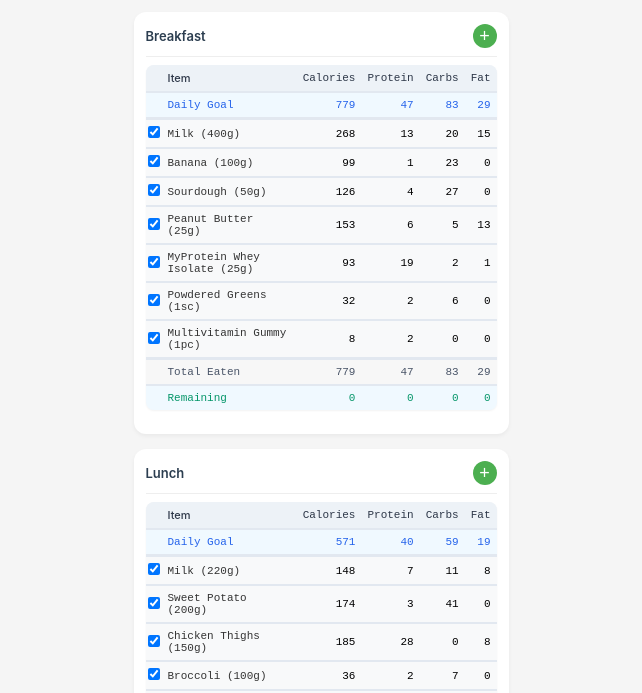
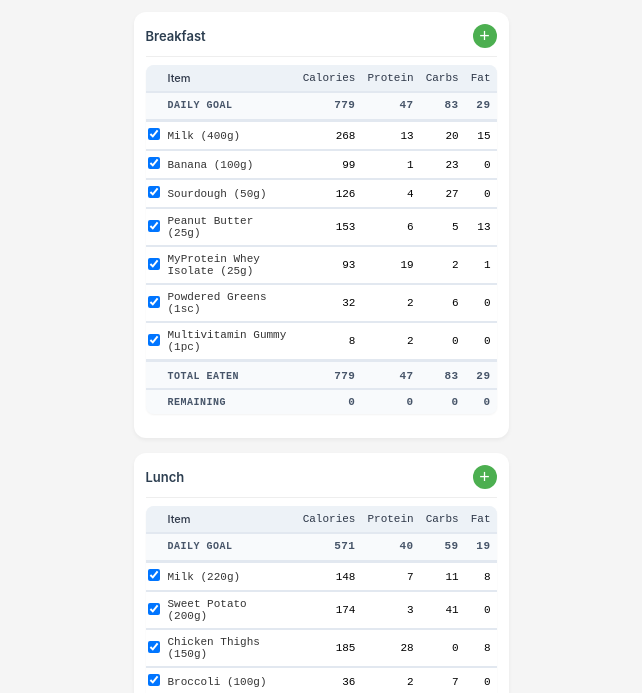
Before and after one commit to jkhart/personal, a plain HTML site: page diet-tracker/index.html in a window 1280 px wide. Shown: the part 41-734 px from the top of the page, without its empty margins (319-961 px from the left). Drawn offline with Linux system fonts and the light colour scheme.

Commit message:
Improve visual hierarchy of meal tables
- Make summary rows (Goal, Total, Remaining) more distinct
- Use uppercase text and smaller font for summary rows
- Remove colored backgrounds in favor of subtle grays
- Add stronger dividers between sections
- Improve spacing around summary rows
- Keep red only for negative values

```diff
--- a/diet-tracker/style.css
+++ b/diet-tracker/style.css
@@ -176,42 +176,72 @@ h1 {
 
 /* Goal row styling */
 .items-table tr.goal-row {
-    background: #f0f9ff;
-    font-weight: 500;
+    background: #f8fafc;
+    font-weight: 600;
 }
 
 .items-table tr.goal-row td {
-    color: #2563eb;
+    color: #475569;
     border-bottom: 2px solid #e2e8f0;
+    text-transform: uppercase;
+    font-size: 10px;
+    letter-spacing: 0.5px;
 }
 
 /* Summary row styling */
 .items-table tr.summary-row {
-    background: #f7f7f7;
-    font-weight: 500;
+    background: #f8fafc;
+    font-weight: 600;
 }
 
 .items-table tr.summary-row td {
-    color: #4a5568;
+    color: #475569;
     border-top: 2px solid #e2e8f0;
+    text-transform: uppercase;
+    font-size: 10px;
+    letter-spacing: 0.5px;
 }
 
 /* Remaining row styling */
 .items-table tr.remaining-row {
-    background: #f0f9ff;
-    font-weight: 500;
+    background: #f8fafc;
+    font-weight: 600;
 }
 
 .items-table tr.remaining-row td {
-    color: #2563eb;
+    color: #475569;
+    text-transform: uppercase;
+    font-size: 10px;
+    letter-spacing: 0.5px;
 }
 
 .items-table tr.remaining-row.complete td {
-    color: #059669;
+    color: #475569;
 }
 
 .items-table tr.remaining-row td.negative {
     color: #dc2626;
+}
+
+/* Regular item styling */
+.items-table tr.diet-item {
+    background: white;
+}
+
+.items-table tr.diet-item:hover {
+    background: #f8fafc;
+}
+
+/* Add divider before summary rows */
+.items-table tr.summary-row td {
+    border-top: 2px solid #e2e8f0;
+    padding-top: 8px;
+}
+
+/* Add spacing after goal row */
+.items-table tr.goal-row td {
+    border-bottom: 2px solid #e2e8f0;
+    padding-bottom: 8px;
 }
 
 .nutrition-summary {
```
